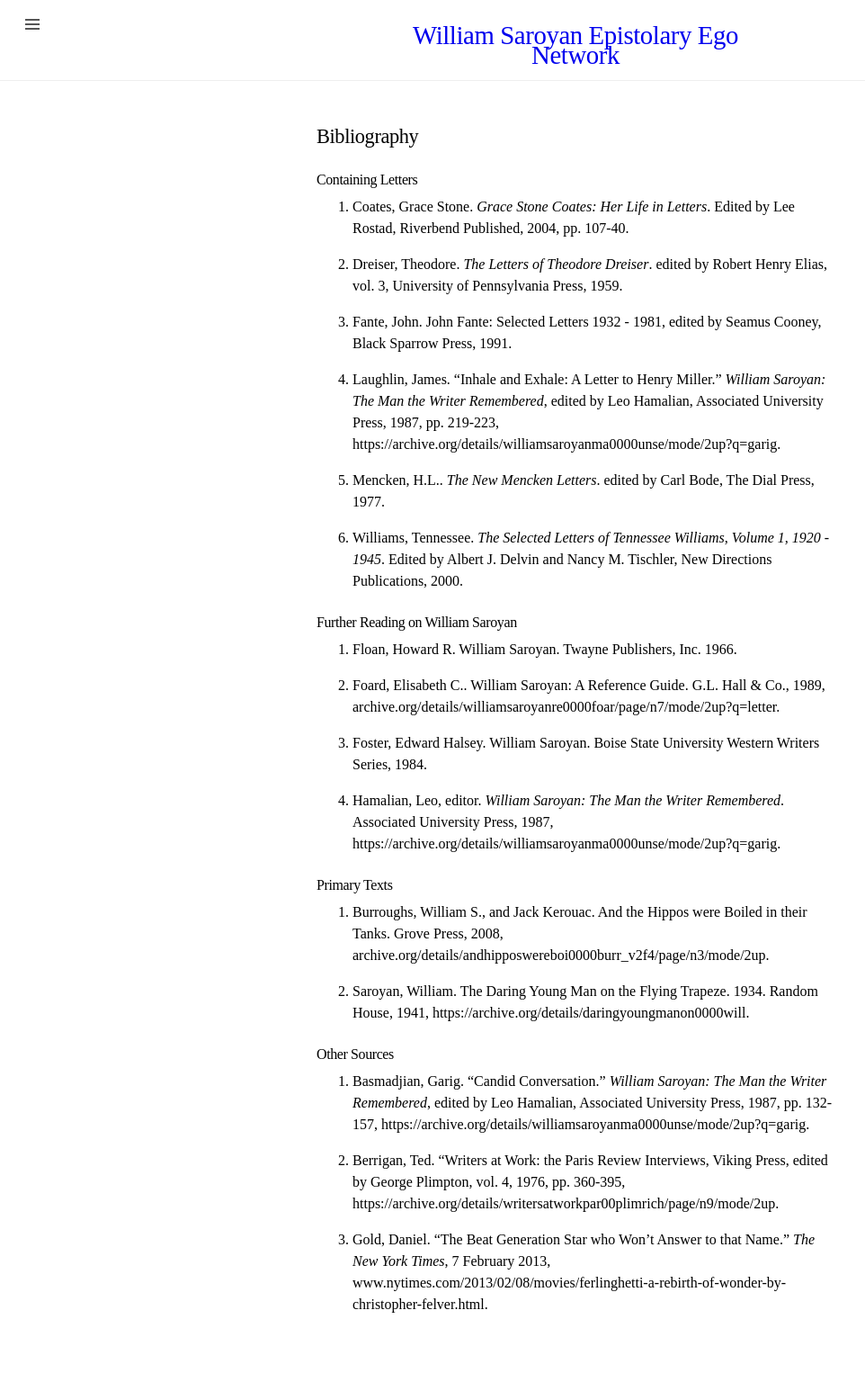
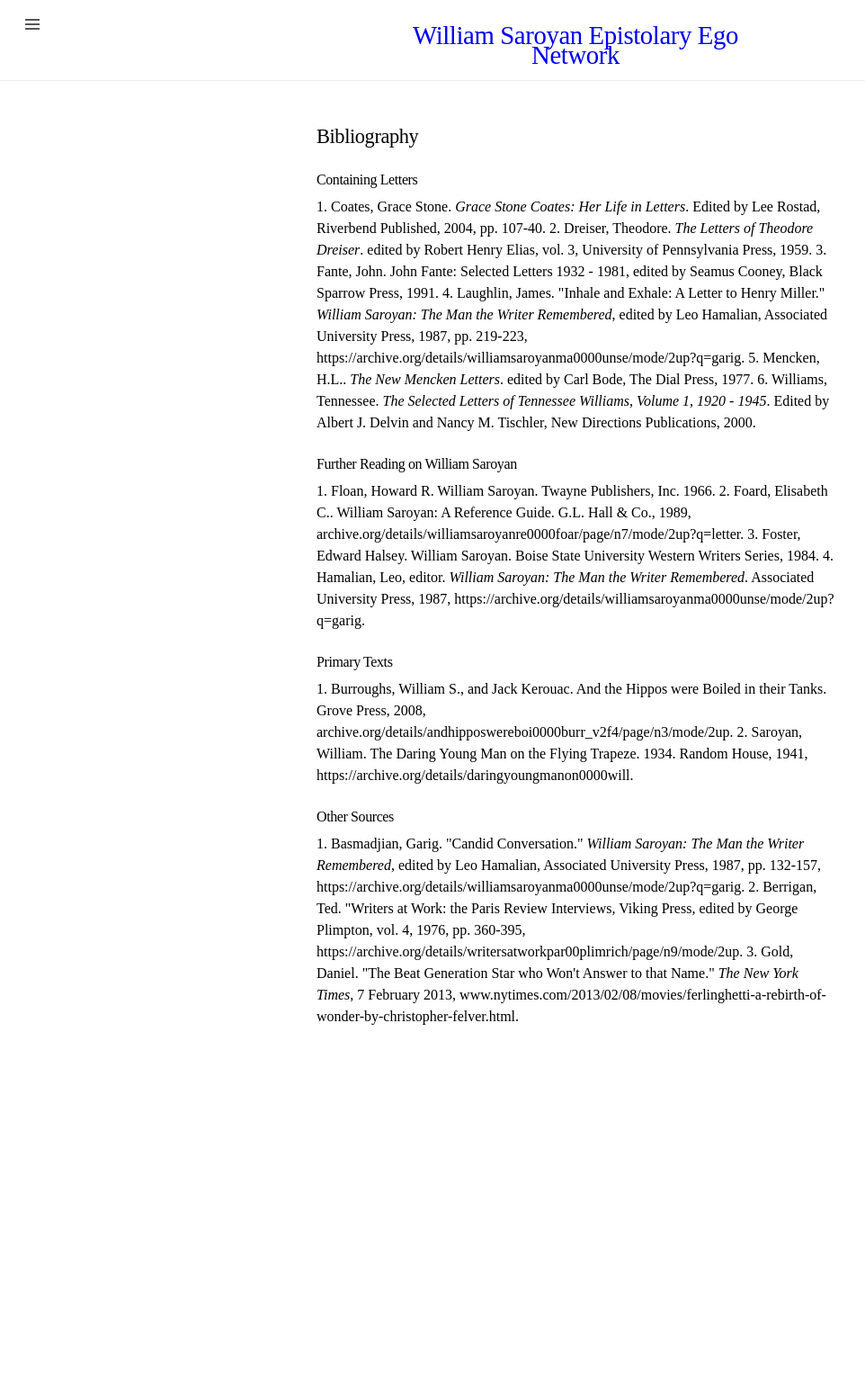
Before and after one commit to alyssa-jorgensen/williamsaroyannetwork, a Jekyll site: the page built from Bibliography.markdown, in a window 1280 px wide. Shown: the whole page at 90% size, without its empty margins (0-962 px from the left). Built offline with Jekyll 4.4.1, drawn with Linux system fonts in a browser that asks for light colours; after the commit the page ends 1206 px from its top, so only the background shows below that.

Commit message:
tried bibliogrphy styleing
moved lettersto texts

```diff
--- a/Bibliography.markdown
+++ b/Bibliography.markdown
@@ -6,6 +6,7 @@ permalink: /bibliography/
 
 <h3>Containing Letters</h3>
 
+<p id="bibliography">
 1. Coates, Grace Stone. <em>Grace Stone Coates: Her Life in Letters</em>. Edited by Lee Rostad, Riverbend Published, 2004, pp. 107-40.
 
 2. Dreiser, Theodore. <em>The Letters of Theodore Dreiser</em>. edited by Robert Henry Elias, vol. 3, University of Pennsylvania Press, 1959.
@@ -42,3 +43,4 @@ permalink: /bibliography/
 2. Berrigan, Ted. "Writers at Work: the Paris Review Interviews, Viking Press, edited by George Plimpton, vol. 4, 1976, pp. 360-395, https://archive.org/details/writersatworkpar00plimrich/page/n9/mode/2up.
 
 3. Gold, Daniel. "The Beat Generation Star who Won't Answer to that Name." <em>The New York Times</em>, 7 February 2013, www.nytimes.com/2013/02/08/movies/ferlinghetti-a-rebirth-of-wonder-by-christopher-felver.html.
+</p>
```
Also changed, not shown: index.markdown (+6 -6 lines), 10 other files.
